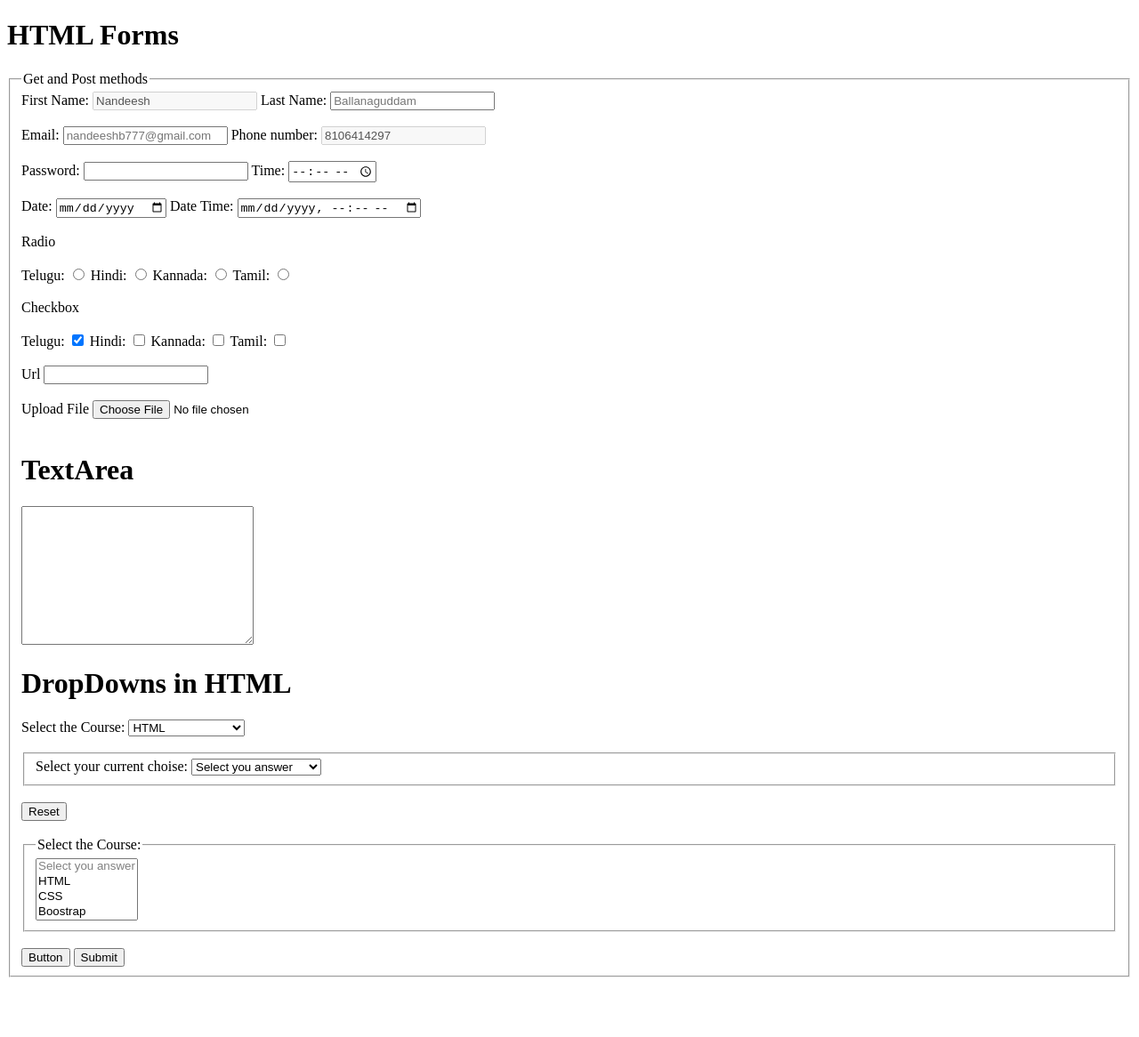
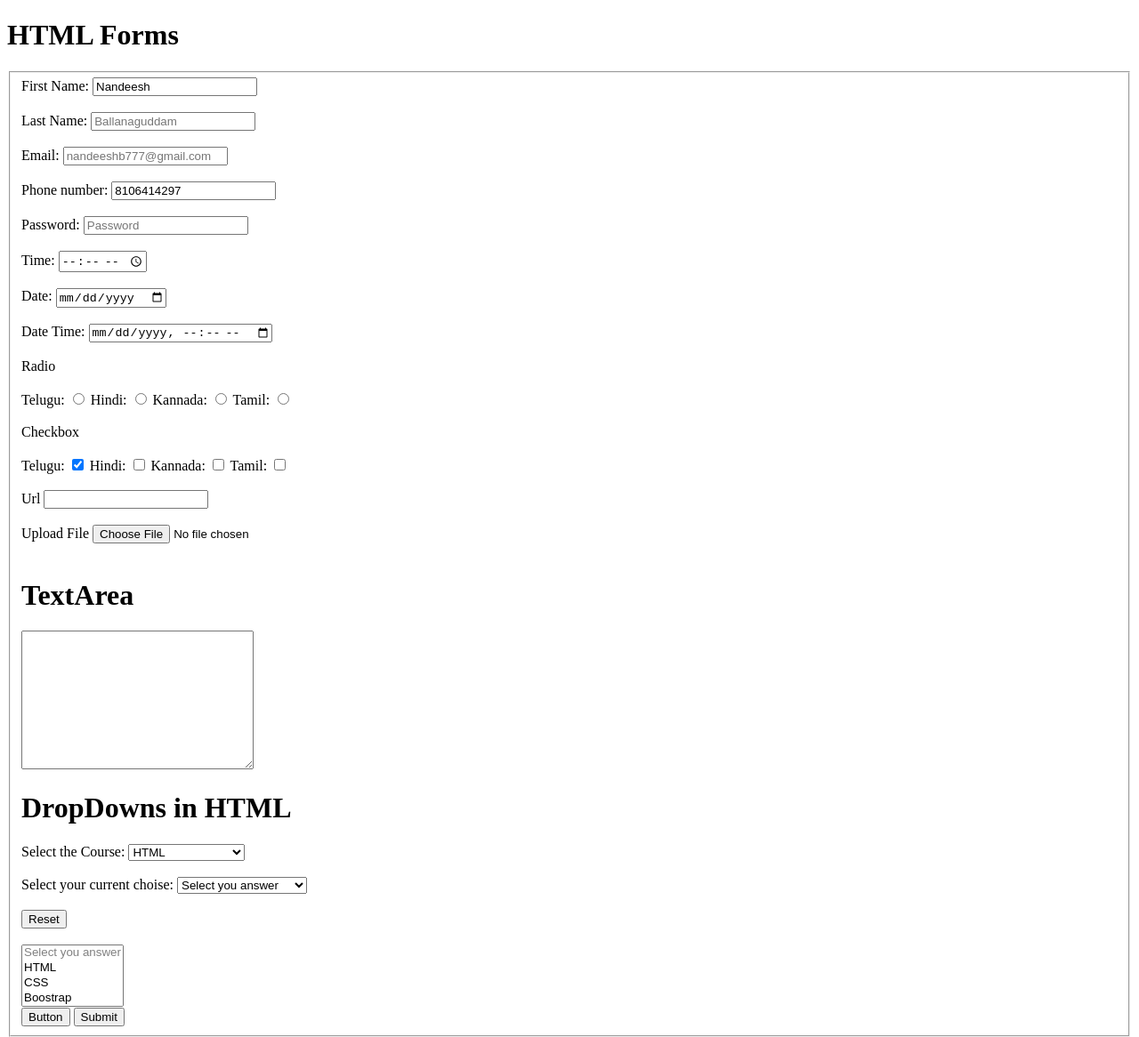
Before and after one commit to NandeeshBallanaguddam/handson-1, a plain HTML site: page form.html in a window 1280 px wide. Shown: the whole page at 89% size. Before the commit the page ends 1107 px from the top, so only its background shows below. Drawn offline with Linux system fonts and the light colour scheme.

Commit message:
first commit

```diff
--- a/form.html
+++ b/form.html
@@ -10,30 +10,29 @@
 
     <h1>HTML Forms</h1>
     <fieldset>
-        <legend>Get and Post methods</legend>
     <form action="post">
         <label for="firstname">First Name:</label>
-        <input type="text" name="firstname" value="Nandeesh" disabled>
+        <input type="text" name="firstname" value="Nandeesh" placeholder="Nandeesh" required><br/><br/>
 
         <label for="lastname">Last Name:</label>
         <input type="text" name="lastname" placeholder="Ballanaguddam" required>
 <br/> <br/>
         <label for="">Email:</label>
-        <input type="email" name="email" placeholder="nandeeshb777@gmail.com" required>
+        <input type="email" name="email" placeholder="nandeeshb777@gmail.com" required><br/><br/>
 
         <label for="">Phone number:</label>
-        <input type="number" name="phonenumber" value="8106414297" disabled>
+        <input type="number" name="phonenumber" value="8106414297" required>
         <br/><br/>
 
         <label for="">Password:</label>
-        <input type="password">
+        <input type="password" placeholder="Password" required><br/><br/>
 
         <label for="">Time:</label>
         <input type="time">
         <br><br>
 
         <label for="">Date:</label>
-        <input type="date">
+        <input type="date"><br/><br/>
 
         <label for="">Date Time:</label>
         <input type="datetime-local">
@@ -85,7 +84,7 @@
             <option value="4">JavaScript</option>
             <option value="5">React Js</option>
         </select><br><br>
-  <fieldset>
+
         <label for=""> Select your current choise:</label>
         <select name="Progress">
             <optgroup label="Beginner">
@@ -107,12 +106,9 @@
                 </optgroup>
         </select><br>
 
-    </fieldset>
         <br>
         <button type="reset">Reset</button><br><br>
         <!-- Legend -->
-        <fieldset>
-            <legend for=""> Select the Course:</legend>
         <select name="Progress" multiple>
             <option value="0" disabled >Select you answer</option>
             <option value="1">HTML</option>
@@ -122,7 +118,8 @@
             <option value="5">React Js</option>
         </select>
 
-        </fieldset><br>
+
+        <br>
         <input type="button" name="button" value="Button"/>
         <input type="submit"/>
 
```
